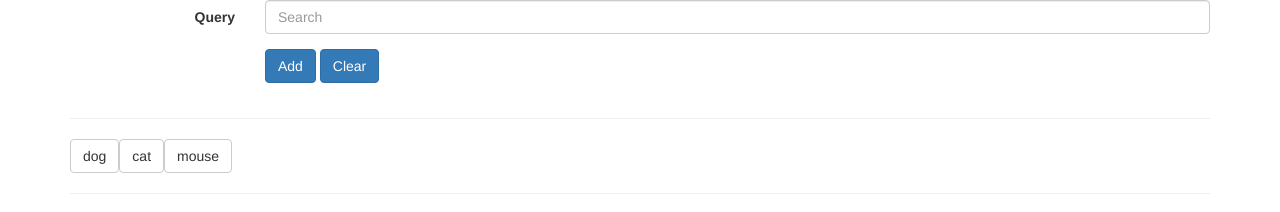
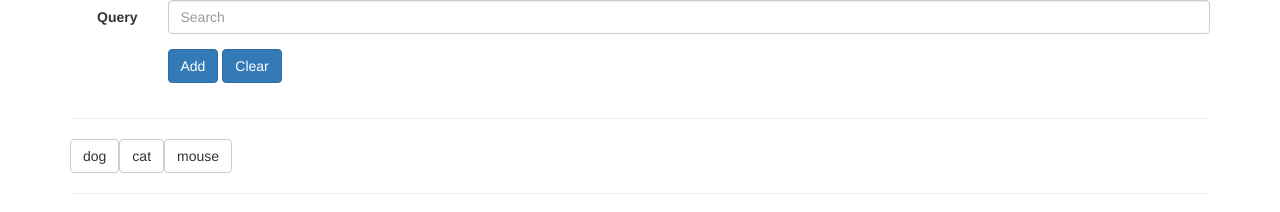
Before and after one commit to hejeremy/GiphyApp, a plain HTML site: page index.html in a window 1280 px wide. Drawn offline with nearby package versions, Linux system fonts and the light colour scheme.

Commit message:
small styling change

```diff
--- a/index.html
+++ b/index.html
@@ -15,13 +15,13 @@
                 <fieldset>
                     <!-- <legend>Fields</legend> -->
                     <div class="form-group">
-                        <label for="searchValue" class="col-lg-2 control-label">Query</label>
-                        <div class="col-lg-10">
+                        <label for="searchValue" class="col-lg-1 control-label">Query</label>
+                        <div class="col-lg-11">
                             <input id='searchValue' type="text" class="form-control" placeholder="Search">
                         </div>
                     </div>
                     <div class="form-group">
-                        <div class="col-lg-10 col-lg-offset-2">
+                        <div class="col-lg-11 col-lg-offset-1">
                             <button id='addGif' type="submit" class="btn btn-primary">Add</button>
                             <button id='clearGif' type="reset" class="btn btn-primary">Clear</button>
                         </div>
```
